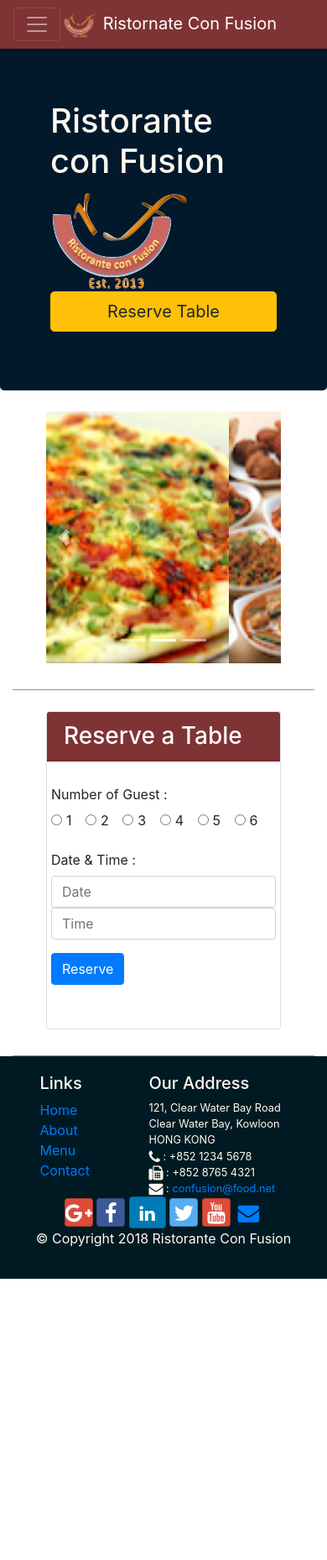
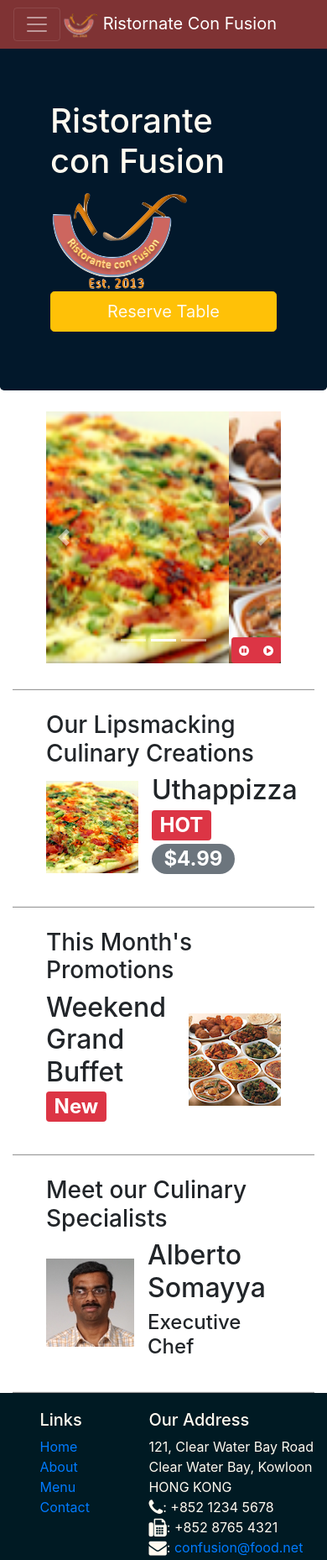
Before and after one commit to zeeshankhalid98/confusion, a website: page index.html in a window 390 px wide. Shown: the top 1858 px of the page at 84% size. Before the commit the page ends 1523 px from the top, so only its background shows below. Drawn offline with nearby package versions, Linux system fonts and the light colour scheme.

Commit message:
Bootstrap and JQuery

```diff
--- a/css/styles.css
+++ b/css/styles.css
@@ -68,6 +68,7 @@
 
     .carousel-item{
         height:300px;
+
     }
     .carousel-item img{
         position: absolute;
@@ -76,3 +77,9 @@
         min-height: 300px;
 
     }
+
+    #carouselButton{
+        right: 0px;
+        bottom: 0px;
+        position: absolute;
+    }
--- a/index.html
+++ b/index.html
@@ -14,7 +14,7 @@
     <link rel="stylesheet" href="node_modules/bootstrap-social/bootstrap-social.css">
      <link rel="stylesheet" href="css/styles.css">
 
-    <title>Ristorante Con Fusion</title>
+    <title> Ristorante Con Fusion</title>
 </head>
 
 <body>
@@ -52,15 +52,9 @@
                     <img src="img/logo.png" class="image-fluid float-center">
                 </div>
                 <div class="col-12 col-sm ">
-
                     <a class="btn btn-warning btn-lg btn-block" role="button"
-                    data-toggle="tooltip" data-html="true"
-                    title="Or Call us at <br><strong> 090078601 </strong>"
-                    data-placment="bottom"
-                    href="#reservation"
-                    >Reserve Table</a>
+                    data-toggle="modal" data-target="#reservationModal">Reserve Table</a>
                 </div>
-
             </div>
         </div>
     </header>
@@ -101,10 +95,95 @@
         </div>
     </div>
 
+    <div id="reservationModal" class="modal fade" role="dialog">
+        <div class="modal-dialog modal-lg" role="content">
+            <div class="modal-content">
+                <div class="modal-header" >
+                    <h4 class="modal-title">Reserve Table</h4>
+                    <button type="button" class="close" data-dismiss="modal">&times;</button>
+                </div>
+                <div class="modal-body">
+                    <form action="reservation" id="reservation" name="reservation">
+                        <div class="form-group row">
+                            <label for="numberOfSeats" class="col-md-4 col-form-label ">     Number of Guest :</label>
+                            <div class="col-md-8">
+
+                                <div class="form-check form-check-inline">
+                                    <input class="form-check-input" type="radio" name="guestCount" id="inlineRadio1" value="option1">
+                                    <label class="form-check-label" for="inlineRadio1">1</label>
+                                </div>
+
+                                <div class="form-check form-check-inline">
+                                    <input class="form-check-input" type="radio" name="guestCount" id="inlineRadio2" value="option2">
+                                    <label class="form-check-label" for="inlineRadio2">2</label>
+                                </div>
+
+                                <div class="form-check form-check-inline">
+                                    <input class="form-check-input" type="radio" name="guestCount" id="inlineRadio3" value="option3">
+                                    <label class="form-check-label" for="inlineRadio3">3</label>
+                                </div>
+
+                                <div class="form-check form-check-inline">
+                                    <input class="form-check-input" type="radio" name="guestCount" id="inlineRadio4" value="option4">
+                                    <label class="form-check-label" for="inlineRadio4">4</label>
+                                </div>
+
+                                <div class="form-check form-check-inline">
+                                    <input class="form-check-input" type="radio" name="guestCount" id="inlineRadio5" value="option5">
+                                    <label class="form-check-label" for="inlineRadio5">5</label>
+                                </div>
+
+                                <div class="form-check form-check-inline">
+                                    <input class="form-check-input" type="radio" name="guestCount" id="inlineRadio6" value="option6">
+                                    <label class="form-check-label" for="inlineRadio6">6</label>
+                                </div>
+                            </div>
+                        </div>
+
+                        <div class="form-group row">
+                            <label for="hotelSection" class="col-md-4 col-form-label">Section:</label>
+
+                            <div class="btn-group btn-group-toggle" data-toggle="buttons">
+                                <label class="btn btn-success active">
+                                    <input type="radio" name="nonsmoking" id="nonsmoking" autocomplete="off" checked>Non-Smoking
+                                </label>
+                                <label class="btn btn-danger">
+                                    <input type="radio" name="smoking" id="smoking" autocomplete="off">Smoking
+                                </label>
+                            </div>
+                        </div>
 
 
-    <div class="container">
 
+                        <div class="form-group row">
+                            <label for="dateAndTime" class="col-12 col-md-4 col-form-label">Date &amp; Time :</label>
+
+                            <div class="col-12 col-md-4">
+                                <input type="text" class="form-control" name="reservationDate" id="reservationDate" placeholder="Date">
+                            </div>
+
+                            <div class="col-12 col-md-4">
+                                <input type="text" class="form-control" name="reservationTime" id="reservationTime" placeholder="Time" >
+                            </div>
+
+                        </div>
+
+                        <div class="form-group row">
+                            <div class="offset-md-4 col-md-8">
+                                <button class="btn btn-secondary" type="button" data-dismiss="modal">Cancel</button>
+                                <button class="btn btn-primary " type="submit">Reserve</button>
+                            </div>
+                        </div>
+
+                    </form>
+
+                </div>
+            </div>
+        </div>
+    </div>
+
+
+    <div class="container">   <!--CAROUSEL-->
         <div class="row row-content">
             <div class="col">
                 <div id="mycarousel" class="carousel slide" data-ride="carousel">
@@ -145,6 +224,25 @@
                             <span class="carousel-control-next-icon"  ></span>
                         </a>
                     </div>
+
+                    <div class="btn-group" id="carouselButton">
+                        <div class="btn btn-danger btn-sm " id="carousel-pause">
+                            <span class="fa fa-pause-circle"></span>
+
+                        </div>
+                        <div class="btn btn-danger btn-sm " id="carousel-play">
+                            <span class="fa fa-play-circle"></span>
+                        </div>
+
+
+
+
+
+                    </div>
+
+
+
+
                 </div>
 
             </div>
@@ -153,7 +251,7 @@
 
 
 
-        <!--
+
 
         <div class="row row-content align-item-center">
             <div class="col-12 col-sm-4 order-sm-last col-md-3">
@@ -211,77 +309,10 @@
              </div>
         </div>
 
-        -->
-
-        <div class="row row-content">
-            <div class="col-12 col-md-8 offset-md-2">
-                <div class="card">
-                    <h3 class="card-header text-white">Reserve a Table</h3>
-                    <div class="card-body">
-                        <dl class="row">
-                            <form action="reservation" id="reservation" name="reservation">
-                                <div class="form-group row">
-                                    <label for="numberOfSeats" class="col-md-4 col-form-label ">     Number of Guest :</label>
-                                    <div class="col-md-8">
-
-                                        <div class="form-check form-check-inline">
-                                            <input class="form-check-input" type="radio" name="guestCount" id="inlineRadio1" value="option1">
-                                            <label class="form-check-label" for="inlineRadio1">1</label>
     </div>
 
-                                        <div class="form-check form-check-inline">
-                                            <input class="form-check-input" type="radio" name="guestCount" id="inlineRadio2" value="option2">
-                                            <label class="form-check-label" for="inlineRadio2">2</label>
-                                        </div>
 
-                                        <div class="form-check form-check-inline">
-                                            <input class="form-check-input" type="radio" name="guestCount" id="inlineRadio3" value="option3">
-                                            <label class="form-check-label" for="inlineRadio3">3</label>
-                                        </div>
 
-                                        <div class="form-check form-check-inline">
-                                            <input class="form-check-input" type="radio" name="guestCount" id="inlineRadio4" value="option4">
-                                            <label class="form-check-label" for="inlineRadio4">4</label>
-                                        </div>
-
-                                        <div class="form-check form-check-inline">
-                                            <input class="form-check-input" type="radio" name="guestCount" id="inlineRadio5" value="option5">
-                                            <label class="form-check-label" for="inlineRadio5">5</label>
-                                        </div>
-
-                                        <div class="form-check form-check-inline">
-                                            <input class="form-check-input" type="radio" name="guestCount" id="inlineRadio6" value="option6">
-                                            <label class="form-check-label" for="inlineRadio6">6</label>
-                                        </div>
-                                    </div>
-                                </div>
-
-                                <div class="form-group row">
-                                    <label for="dateAndTime" class="col-12 col-md-4 col-form-label">Date &amp; Time :</label>
-
-                                    <div class="col-12 col-md-4"> <!--Using type=Text in place of Date or Time because with text only we can use place holder-->
-                                        <input type="text" class="form-control" name="reservationDate" id="reservationDate" placeholder="Date">
-                                    </div>
-
-                                    <div class="col-12 col-md-4">
-                                        <input type="text" class="form-control" name="reservationTime" id="reservationTime" placeholder="Time" >
-                                    </div>
-
-                                </div>
-
-                                <div class="form-group row">
-                                    <div class="offset-md-4 col-md-8">
-                                        <button class="btn btn-primary " type="submit">Reserve</button>
-                                    </div>
-
-                                </div>
-                            </form>
-                        </dl>
-                    </div>
-                </div>
-            </div>
-        </div>
-    </div>
 
    <footer class="footer">
     <div class="container">
@@ -297,23 +328,24 @@
             </div>
             <div class="col-7 col-sm-5">
                 <h5>Our Address</h5>
-                    <address class="address">
+                <address>
                   121, Clear Water Bay Road<br>
                   Clear Water Bay, Kowloon<br>
                   HONG KONG<br>
-		              <i class="fa fa-phone fa-lg"></i> : +852 1234 5678<br>
-		              <i class="fa fa-fax fa-lg"></i> : +852 8765 4321<br>
-		              <i class="fa fa-envelope fa-lg"></i> : <a href="mailto:confusion@food.net">confusion@food.net</a>
+                  <i class="fa fa-phone fa-lg"></i>: +852 1234 5678<br>
+                  <i class="fa fa-fax fa-lg"></i>: +852 8765 4321<br>
+                  <i class="fa fa-envelope fa-lg"></i>:
+                  <a href="mailto:confusion@food.net">confusion@food.net</a>
                </address>
             </div>
             <div class="col-12 col-sm-4 align-self-center">
                 <div class="text-center">
-                        <a class="btn btn-social-icon btn-google" href="http://google.com/+"><i class="fa fa-google-plus fa-lg"></i></a>
-                        <a class="btn btn-social-icon btn-facebook" href="http://www.facebook.com/profile.php?id="><i class="fa fa-facebook fa-lg"></i> </a>
-                        <a class="btn btn-social-ion btn-linkedin" href="http://www.linkedin.com/in/"><i class="fa fa-linkedin fa-lg"></i> </a>
-                        <a class="btn btn-social-icon btn-twitter" href="http://twitter.com/"><i class="fa fa-twitter fa-lg"></i> </a>
-                        <a class="btn btn-social-icon btn-google" href="http://youtube.com/"><i class="fa fa-youtube fa-lg"></i> </a>
-                        <a class="btn btn-social-icon " href="mailto:"><i class="fa fa-envelope fa-lg"></i> </a>
+                    <a class="btn btn-social-icon btn-google" href="http://google.com/+"><i class="fa fa-google-plus"></i></a>
+                    <a class="btn btn-social-icon btn-facebook" href="http://www.facebook.com/profile.php?id="><i class="fa fa-facebook"></i></a>
+                    <a class="btn btn-social-icon btn-linkedin" href="http://www.linkedin.com/in/"><i class="fa fa-linkedin"></i></a>
+                    <a class="btn btn-social-icon btn-twitter" href="http://twitter.com/"><i class="fa fa-twitter"></i></a>
+                    <a class="btn btn-social-icon btn-google" href="http://youtube.com/"><i class="fa fa-youtube"></i></a>
+                    <a class="btn btn-social-icon" href="mailto:"><i class="fa fa-envelope-o"></i></a>
                 </div>
             </div>
        </div>
@@ -330,13 +362,18 @@
     <script src="node_modules/popper.js/dist/umd/popper.min.js"></script>
     <script src="node_modules/bootstrap/dist/js/bootstrap.min.js"></script>
     <script>
-          $(document).ready(function()
-          { $('[data-toggle="tooltip"]').tooltip();
+        $(document).ready(function(){
+            $('#mycarousel').carousel({interval:2000});
+            $('#carousel-pause').click(function(){
+                $('#mycarousel').carousel('pause');
             });
-      </script>
- <script>
-   $('.carousel').carousel();
-</script>
+            $('#carousel-play').click(function(){
+                $('#mycarousel').carousel('cycle');
+            });
+        });
+    </Script>
+
+
 
 </body>
 
```
Lines whose indentation alone changed are shown as unchanged.
